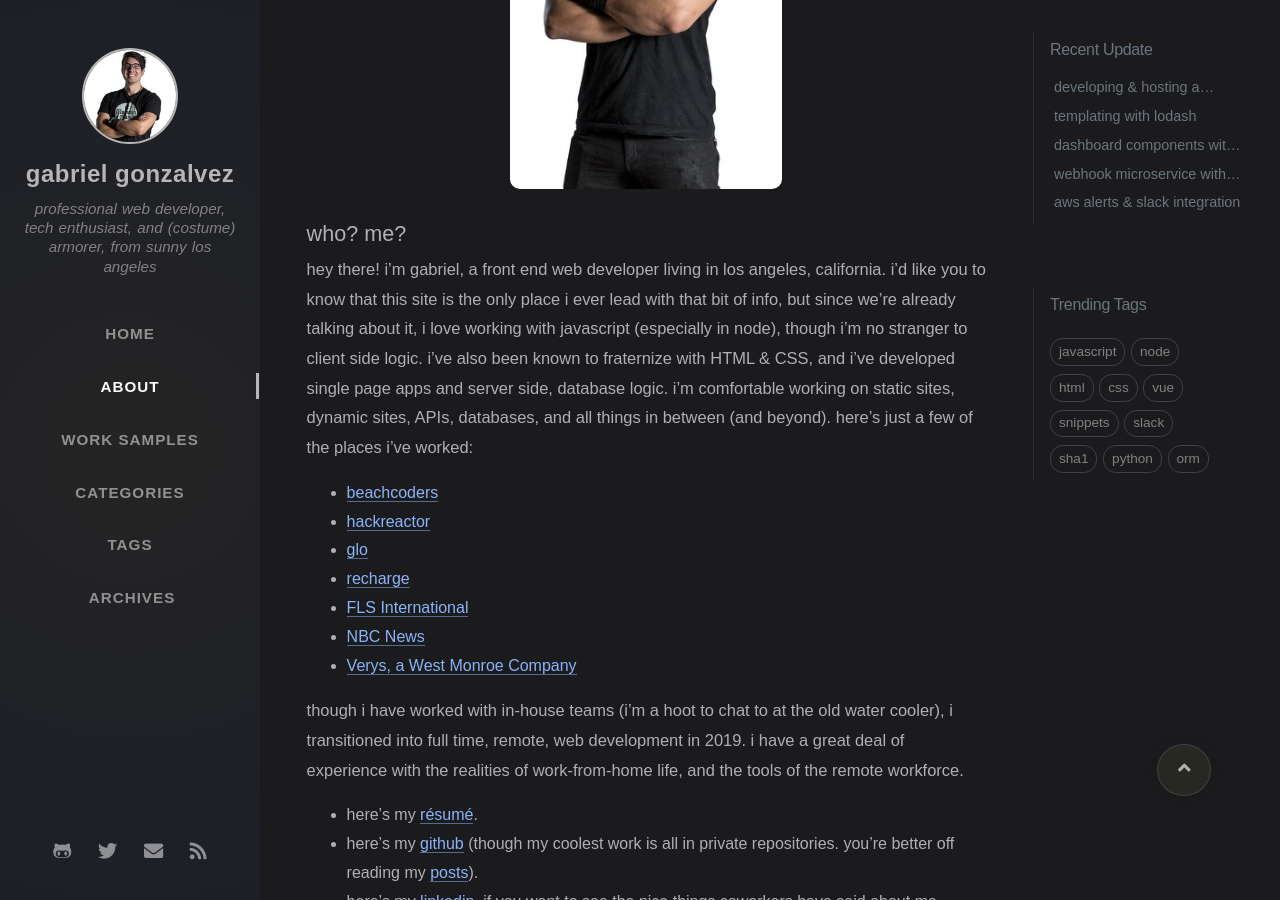
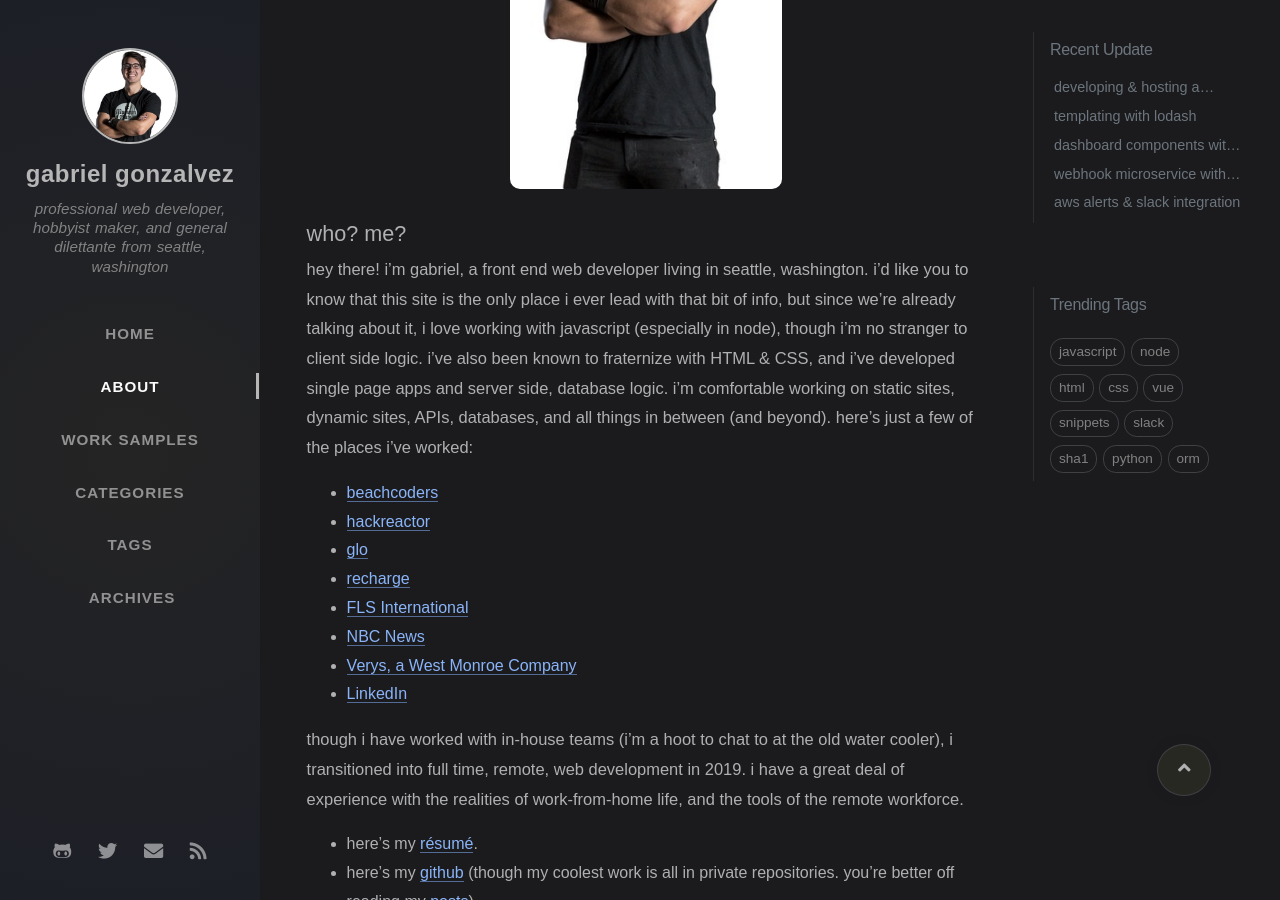
Before and after one commit to EnochSpevivo/enochspevivo.github.io, a Jekyll site: the page built from tabs/about.md, in a window 1280 px wide and 900 px high, scrolled down 381 px. Built offline with Jekyll 4.4.1, drawn with Linux system fonts in a browser that asks for light colours; nearby versions of some CDN libraries; some web fonts are replaced; comment, search, counter and statistics services are not loaded.

Commit message:
update location & places worked

```diff
--- a/_config.yml
+++ b/_config.yml
@@ -9,11 +9,11 @@
 
 title: gabriel gonzalvez # the main title
 
-tagline: professional web developer, tech enthusiast, and (costume) armorer, from sunny los angeles # it will display as the sub-title
+tagline: professional web developer, hobbyist maker, and general dilettante from seattle, washington # it will display as the sub-title
 
 description: >- # used by seo meta and the atom feed
-  portfolio blog for gabriel gonzalvez, a los angeles based web developer
-  with over 8 years of professional experience.`
+  portfolio blog for gabriel gonzalvez, a seattle based web developer
+  with a decade of professional experience.`
 
 # Replace with your domain, e.g. 'https://username.github.io'
 url: "https://akingdebased.github.io"
--- a/tabs/about.md
+++ b/tabs/about.md
@@ -21,7 +21,7 @@ img {
 
 ## who? me?
 
-hey there! i'm gabriel, a front end web developer living in los angeles, california. i'd like you to know that this site is the only place i ever lead with that bit of info, but since we're already talking about it, i love working with javascript (especially in node), though i'm no stranger to client side logic. i've also been known to fraternize with HTML & CSS, and i've developed single page apps and server side, database logic. i'm comfortable working on static sites, dynamic sites, APIs, databases, and all things in between (and beyond). here's just a few of the places i've worked:
+hey there! i'm gabriel, a front end web developer living in seattle, washington. i'd like you to know that this site is the only place i ever lead with that bit of info, but since we're already talking about it, i love working with javascript (especially in node), though i'm no stranger to client side logic. i've also been known to fraternize with HTML & CSS, and i've developed single page apps and server side, database logic. i'm comfortable working on static sites, dynamic sites, APIs, databases, and all things in between (and beyond). here's just a few of the places i've worked:
 
 * [beachcoders](https://beachcoders.com)
 * [hackreactor](https://www.hackreactor.com)
@@ -30,6 +30,7 @@ hey there! i'm gabriel, a front end web developer living in los angeles, califor
 * [FLS International](https://www.linkedin.com/company/fls-international/)
 * [NBC News](https://www.nbcnews.com/)
 * [Verys, a West Monroe Company](https://view.westmonroe.com/verys/p/1)
+* [LinkedIn](https://www.linkedin.com/)
 
 though i have worked with in-house teams (i'm a hoot to chat to at the old water cooler), i transitioned into full time, remote, web development in 2019. i have a great deal of experience with the realities of work-from-home life, and the tools of the remote workforce.
 
```
